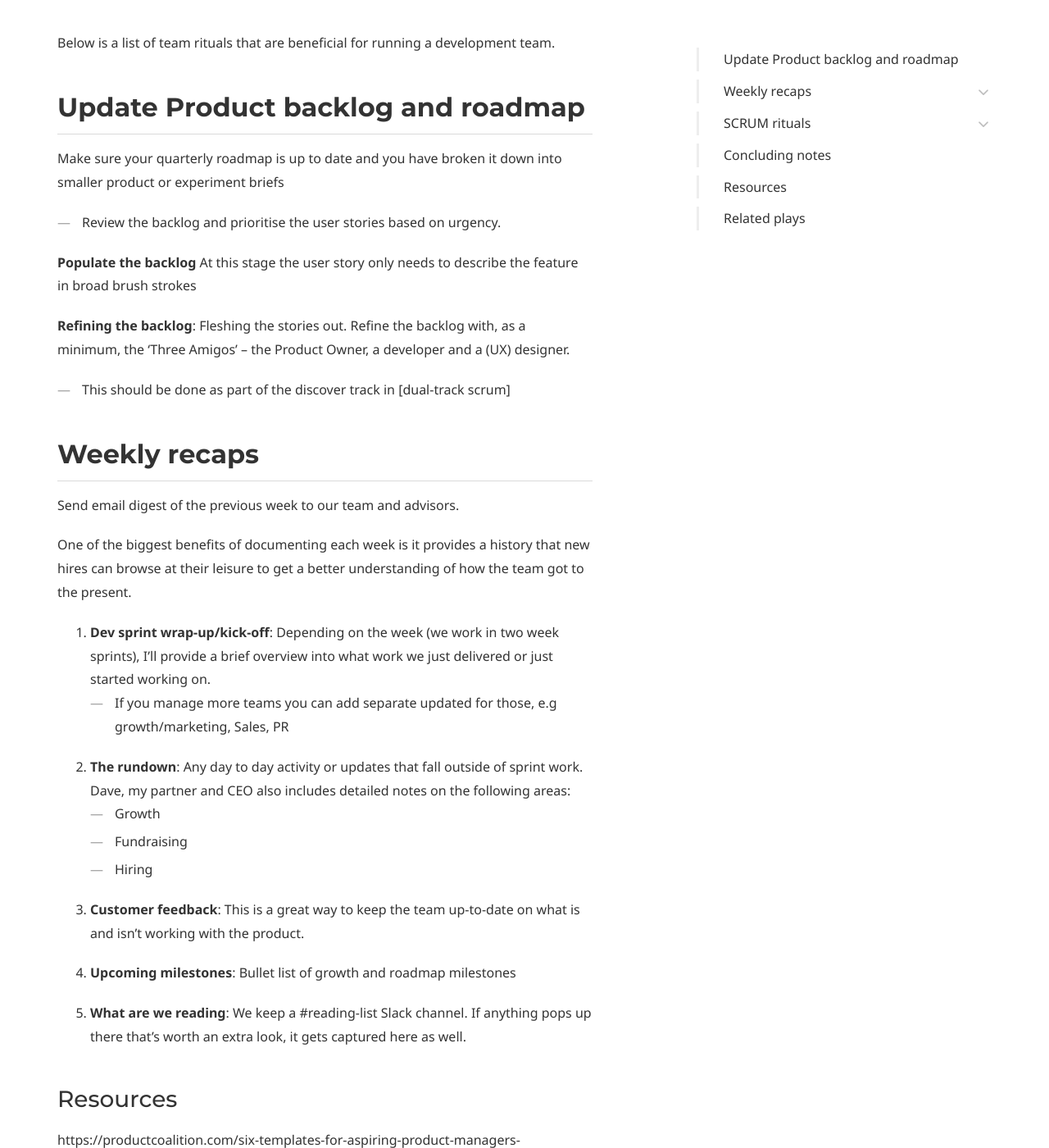
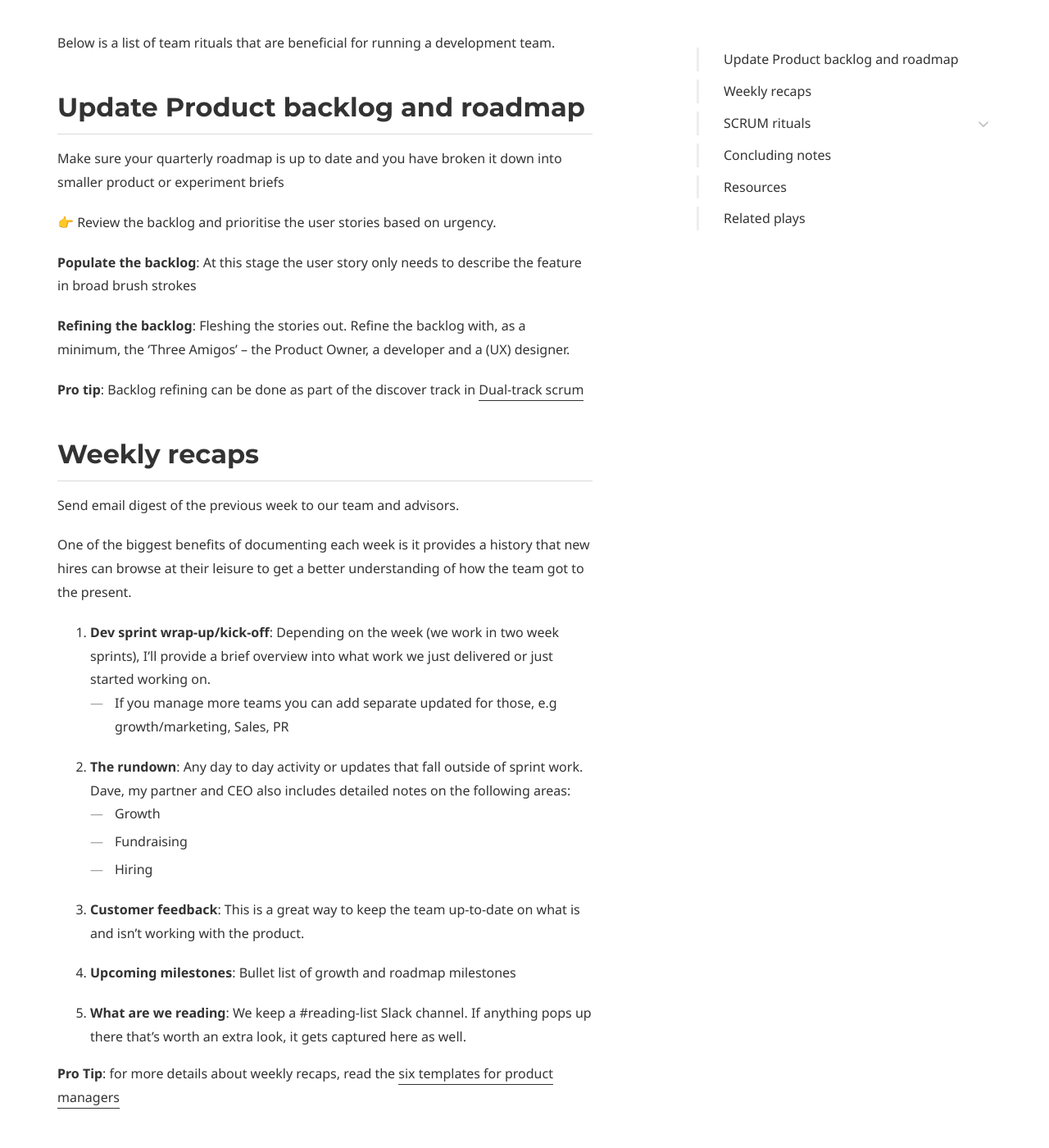
Before and after one commit to mrkrumhausen/product-space, a Jekyll site: the page built from plays/product-management-rituals.md, in a window 1280 px wide and 1400 px high, scrolled down 684 px. Shown: the whole window at 82% size. Built offline with Jekyll 4.4.1, drawn with Linux system fonts in a browser that asks for light colours; some web fonts are replaced; some of the changed text lies outside the part shown.

Commit message:
Updated product management rituals

```diff
--- a/plays/product-management-rituals.md
+++ b/plays/product-management-rituals.md
@@ -32,13 +32,20 @@
 
 ## Update Product backlog and roadmap
 Make sure your quarterly roadmap is up to date and you have broken it down into smaller product or experiment briefs
-- Review the backlog and prioritise the user stories based on urgency.
 
-**Populate the backlog**
-At this stage the user story only needs to describe the feature in broad brush strokes
+
+
+👉 Review the backlog and prioritise the user stories based on urgency.
+
+**Populate the backlog**: At this stage the user story only needs to describe the feature in broad brush strokes
 
 **Refining the backlog**: Fleshing the stories out. Refine the backlog with, as a minimum, the ‘Three Amigos’ – the Product Owner, a developer and a (UX) designer.
-- This should be done as part of the discover track in [dual-track scrum]
+
+
+
+**Pro tip**: Backlog refining can be done as part of the discover track in [Dual-track scrum](/plays/dual-track-scrum)
+
+
 
 
 ## Weekly recaps
@@ -60,8 +67,9 @@
 
 1. **What are we reading**: We keep a #reading-list Slack channel. If anything pops up there that’s worth an extra look, it gets captured here as well.
 
-### Resources
-[https://productcoalition.com/six-templates-for-aspiring-product-managers-a568d3115cfe](https://productcoalition.com/six-templates-for-aspiring-product-managers-a568d3115cfe)
+**Pro Tip**: for more details about weekly recaps, read the [six templates for product managers][templates]
+
+
 
 ## SCRUM rituals
 ### Daily standup
@@ -88,7 +96,7 @@
 **The sprint goal**: The sprint goal is set by the PO and is a short encapsulation of what the team has agreed to achieve during the sprint. Examples: *Build a responsive homepage with navigation menu and Twitter feed*.
 
 
-### Sprint Demo
+### Sprint demo
 The sprint demo is invaluable for keeping stakeholders up to speed with the progress of product development. It allows them to feedback and suggest improvements that can added to the product backlog to maximise value.
 
 While demoing the sprint work, user stories provide a good framework to report on which work has been done and what remains to be done.
@@ -107,13 +115,13 @@
 
 **Continue: Things that went well**
 -		What went well?
--		Why did it go well?
--		How do we keep encouraging that?
+			Why did it go well?
+			How do we keep encouraging that?
 
 **Stop: Things that didn't go so well**
 -		What went badly?
--		Why did it go badly?
--		How do we avoid repeating that?
+			Why did it go badly?
+			How do we avoid repeating that?
 
 **Start:**
 - What should we start doing?
@@ -121,9 +129,17 @@
 ## Concluding notes
 
 ## Resources
-[https://manifesto.co.uk/scrum-practice-sprint-demo/](https://manifesto.co.uk/scrum-practice-sprint-demo/)
-[https://manifesto.co.uk/scrum-sprint-planning/](https://manifesto.co.uk/scrum-sprint-planning/)
-[https://manifesto.co.uk/agile-concepts-product-backlog/](https://manifesto.co.uk/agile-concepts-product-backlog/)
+- [https://manifesto.co.uk/scrum-practice-sprint-demo/](https://manifesto.co.uk/scrum-practice-sprint-demo/)
+- [https://manifesto.co.uk/scrum-sprint-planning/](https://manifesto.co.uk/scrum-sprint-planning/)
+- [https://manifesto.co.uk/agile-concepts-product-backlog/](https://manifesto.co.uk/agile-concepts-product-backlog/)
+
+
 
 ## Related plays
 - [Dual-track scrum](plays/dual-track-scrum)
+
+
+
+
+
+[templates]: https://productcoalition.com/six-templates-for-aspiring-product-managers-a568d3115cfe	"six templates for product managers"
```
Also changed, not shown: plays/okr.md (+2 -2 lines), plays/validate-startup-idea.md (+22 -27 lines).
